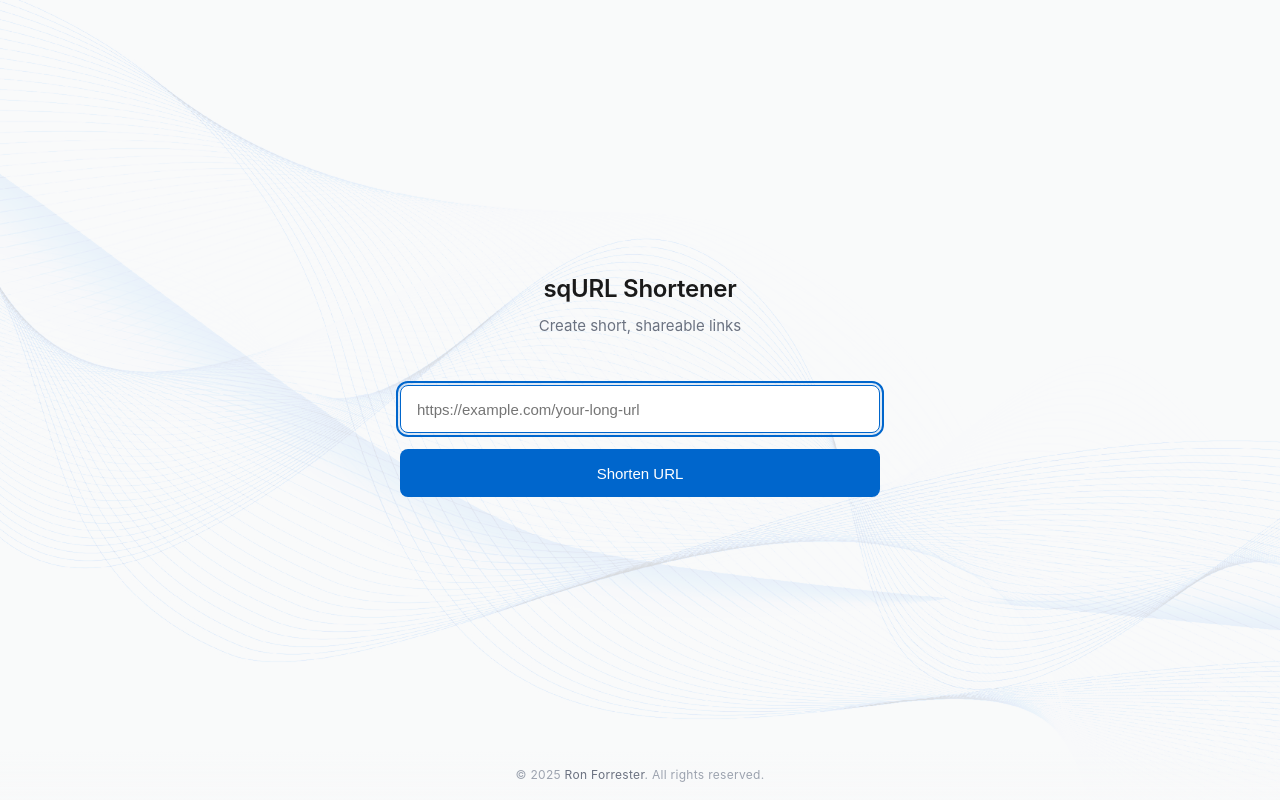
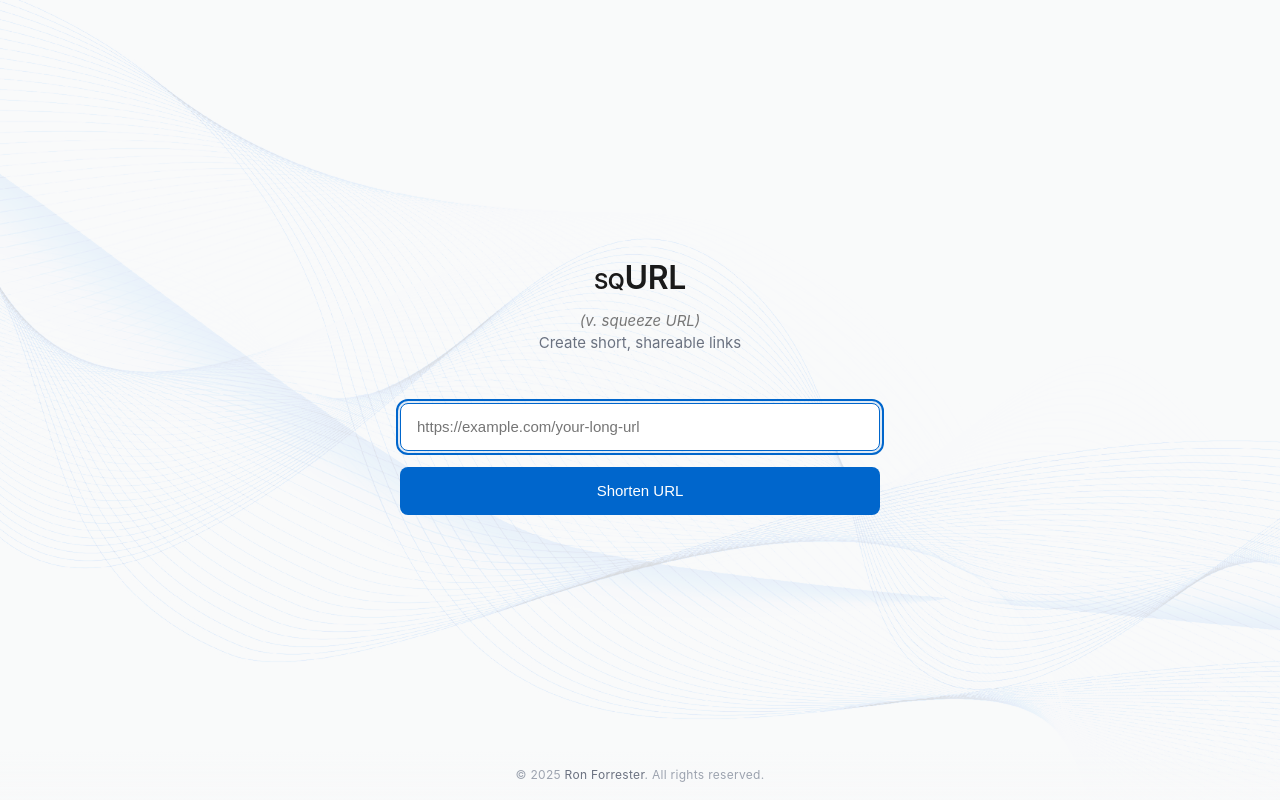
Before and after one commit to muckers/squrl, a plain HTML site: page web-ui/index.html in a window 1280 px wide. Drawn offline with Linux system fonts and the light colour scheme.

Commit message:
add deploy web-ui to just, and small CSS tweaks

```diff
--- a/web-ui/index.html
+++ b/web-ui/index.html
@@ -3,7 +3,7 @@
 <head>
     <meta charset="UTF-8">
     <meta name="viewport" content="width=device-width, initial-scale=1.0, viewport-fit=cover">
-    <title>SQURL Shortener</title>
+    <title>sqURL</title>
     <style>
         * {
             margin: 0;
@@ -55,8 +55,9 @@
         }
 
         .title {
-            font-size: 24px;
+            font-size: 32px;
             font-weight: 600;
+            font-variant: small-caps;
             color: #1a1a1a;
             margin-bottom: 8px;
             letter-spacing: -0.01em;
@@ -457,7 +458,8 @@
 <body>
     <div class="container">
         <header class="header">
-            <h1 class="title">sqURL Shortener</h1>
+            <h1 class="title">sqURL</h1>
+            <p class="subtitle"><i style="color:#777777;">(v. squeeze URL)</i></p>
             <p class="subtitle">Create short, shareable links</p>
         </header>
 
```
Also changed, not shown: 1 other file.
